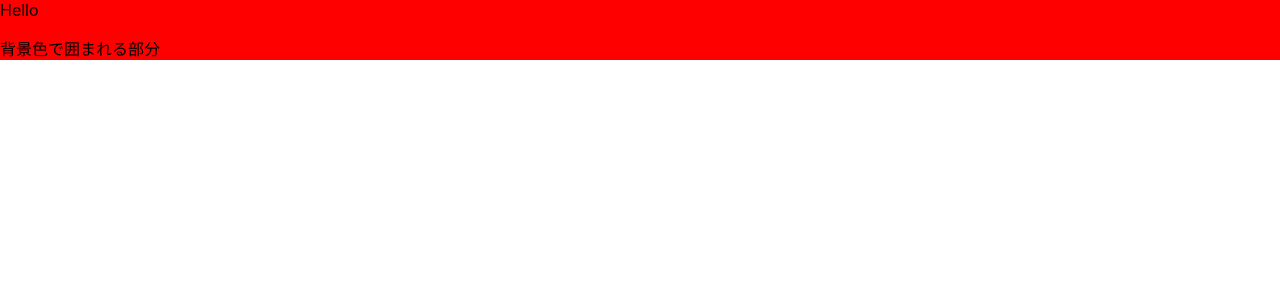
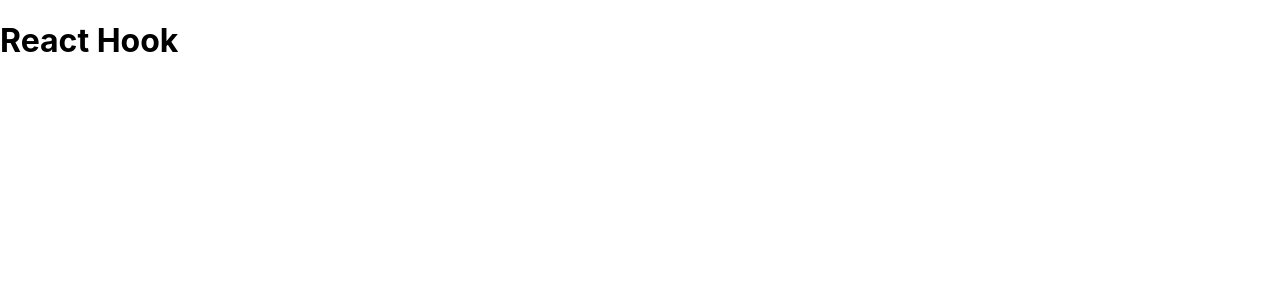
Before and after one commit to k-syota/Next.js-practice, a React (Create React App) app: page / in a window 1280 px wide. Shown: the top 300 px of the page. Built offline with nearby package versions, Linux system fonts and the light colour scheme.

Commit message:
:sparkles: Contextについて

```diff
--- /dev/null
+++ b/src/components/ContextSample.tsx
@@ -0,0 +1,34 @@
+import React from 'react'
+
+const TitleContext = React.createContext("");
+
+const Title = () => {
+    return(
+        <TitleContext.Consumer>
+            {(title)=>{
+                return <h1>{title}</h1>
+            }}
+        </TitleContext.Consumer>
+    )
+}
+
+const Header = () => {
+    return(
+        <div>
+            <Title />
+        </div>
+    )
+}
+
+
+const Page = () => {
+    const title = "React Hook"
+
+    return(
+        <TitleContext.Provider value={title}>
+            <Header />
+        </TitleContext.Provider>
+    )
+}
+
+export default Page
--- a/src/index.tsx
+++ b/src/index.tsx
@@ -4,8 +4,9 @@
 // import App from './App';
 // import Hello from './components/Hello'
 // import Name from './components/Name'
-import Message from './components/Message'
-import Parent from './components/ContainerSample'
+// import Message from './components/Message'
+// import Parent from './components/ContainerSample'
+import Page from './components/ContextSample'
 import reportWebVitals from './reportWebVitals';
 
 const root = ReactDOM.createRoot(
@@ -17,7 +18,8 @@
     {/* <Hello /> */}
     {/* <Name /> */}
     {/* <Message /> */}
-    <Parent />
+    {/* <Parent /> */}
+    <Page />
   </React.StrictMode>
 );
 
```
